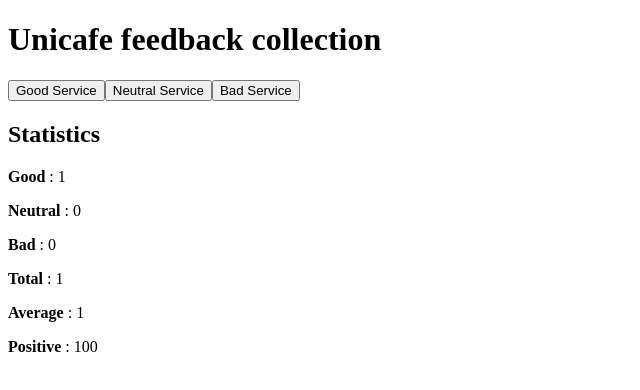
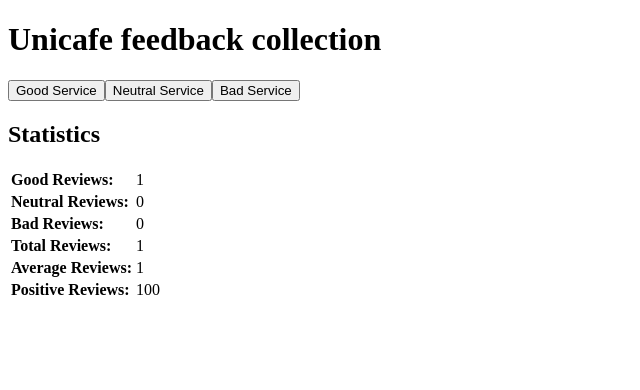
Before and after one commit to theluisfer9/fullstackopen-submissions, a React (Create React App) app in the folder part1/unicafe/: page / in a window 1280 px wide. Both pictures are taken after a click on the button "Good Service". Shown: the top 390 px of the page, without its empty margins (0-640 px from the left). Built offline with nearby package versions, Linux system fonts and the light colour scheme.

Commit message:
Unicafe step 6
Added table formatting for statistics

```diff
--- a/part1/unicafe/src/App.js
+++ b/part1/unicafe/src/App.js
@@ -27,22 +27,27 @@ const Statistics = ({ good, neutral, bad }) => {
   return (
     <div>
       <h2>Statistics</h2>
-      <Statline text="Good" value={good} />
-      <Statline text="Neutral" value={neutral} />
-      <Statline text="Bad" value={bad} />
-      <Statline text="Total" value={total} />
-      <Statline text="Average" value={avg} />
-      <Statline text="Positive" value={positive} />
+      <table>
+        <tbody>
+          <Statline text="Good Reviews" value={good} />
+          <Statline text="Neutral Reviews" value={neutral} />
+          <Statline text="Bad Reviews" value={bad} />
+          <Statline text="Total Reviews" value={total} />
+          <Statline text="Average Reviews" value={avg} />
+          <Statline text="Positive Reviews" value={positive} />
+        </tbody>
+      </table>
     </div>
   );
 };
 const Statline = ({ text, value }) => {
   return (
-    <div>
-      <p>
-        <b>{text}</b> : {value}
-      </p>
-    </div>
+    <tr>
+      <td>
+        <b>{text}:</b>
+      </td>
+      <td>{value}</td>
+    </tr>
   );
 };
 const App = () => {
```
